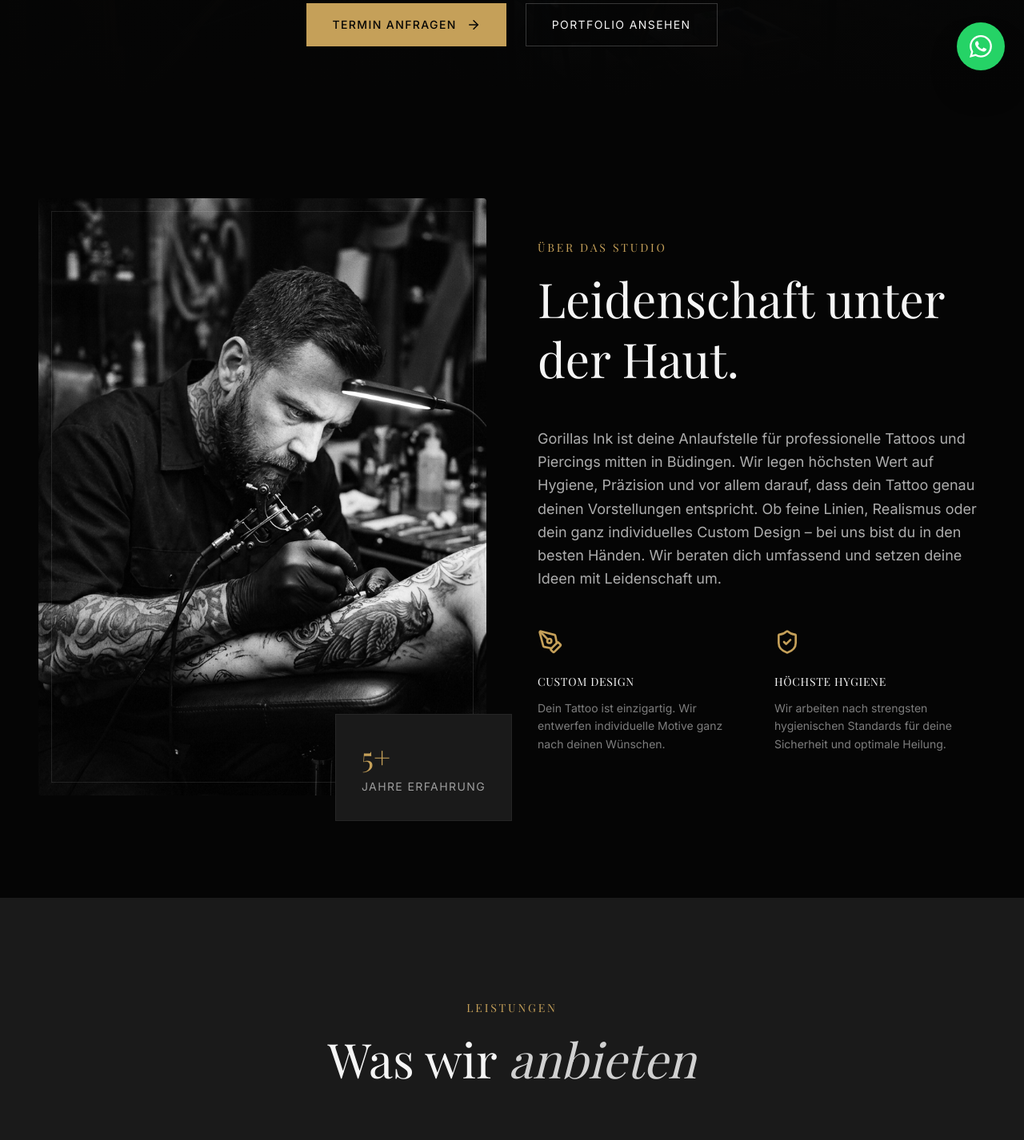
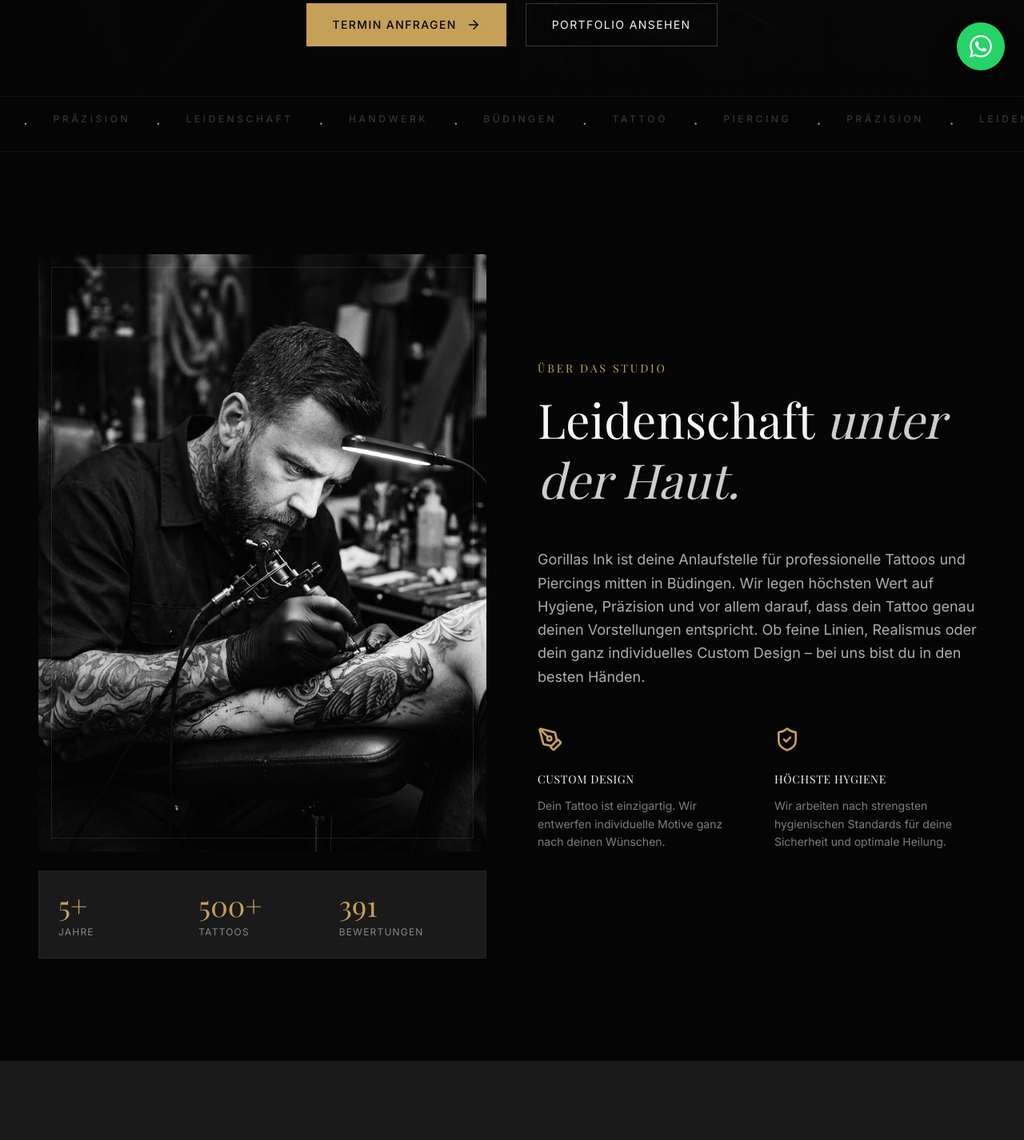
Before and after one commit to moebss/GorillasInk, a React (Vite) app: page / in a window 1280 px wide. Shown: the part 680-2106 px from the top of the page at 80% size. Built offline with nearby package versions, Linux system fonts and the light colour scheme; a web font is replaced by a local one.

Commit message:
feat: Add Marquee, animated counters and hover-reveal portfolio (Awwwards patterns)

```diff
--- a/src/App.tsx
+++ b/src/App.tsx
@@ -1,6 +1,7 @@
 
 import Navbar from './components/Navbar';
 import Hero from './components/Hero';
+import Marquee from './components/Marquee';
 import Services from './components/Services';
 import About from './components/About';
 import Portfolio from './components/Portfolio';
@@ -16,8 +17,10 @@ function App() {
     <div className="bg-darker min-h-screen text-light font-sans">
       <Navbar />
       <Hero />
+      <Marquee />
       <About />
       <Services />
+      <Marquee />
       <Portfolio />
       <Process />
       <Booking />
--- a/src/components/About.tsx
+++ b/src/components/About.tsx
@@ -1,30 +1,108 @@
+import { useEffect, useRef, useState } from 'react';
 import { motion } from 'motion/react';
 import { PenTool, ShieldCheck } from 'lucide-react';
+import aboutImg from '../images/about.png';
 
-import aboutImg from '../images/about.png';
+// Animated number counter hook
+function useCounter(target: number, duration = 2000, inView: boolean) {
+  const [count, setCount] = useState(0);
+
+  useEffect(() => {
+    if (!inView) return;
+    let startTime: number | null = null;
+    const step = (timestamp: number) => {
+      if (!startTime) startTime = timestamp;
+      const progress = Math.min((timestamp - startTime) / duration, 1);
+      // Ease out cubic
+      const eased = 1 - Math.pow(1 - progress, 3);
+      setCount(Math.round(eased * target));
+      if (progress < 1) requestAnimationFrame(step);
+    };
+    requestAnimationFrame(step);
+  }, [inView, target, duration]);
+
+  return count;
+}
+
+function StatCounter({ value, suffix, label }: { value: number; suffix: string; label: string }) {
+  const ref = useRef<HTMLDivElement>(null);
+  const [inView, setInView] = useState(false);
+  const count = useCounter(value, 1800, inView);
+
+  useEffect(() => {
+    const observer = new IntersectionObserver(
+      ([entry]) => { if (entry.isIntersecting) setInView(true); },
+      { threshold: 0.5 }
+    );
+    if (ref.current) observer.observe(ref.current);
+    return () => observer.disconnect();
+  }, []);
+
+  return (
+    <div ref={ref} className="flex flex-col">
+      <span className="font-serif text-4xl text-gold leading-none">
+        {count}{suffix}
+      </span>
+      <span className="text-xs uppercase tracking-widest text-light/50 mt-2">{label}</span>
+    </div>
+  );
+}
 
 export default function About() {
   return (
     <section id="about" className="py-32 bg-darker relative">
       <div className="max-w-7xl mx-auto px-6 md:px-12">
         <div className="grid lg:grid-cols-2 gap-16 items-center">
-          <motion.div initial={{ opacity: 0, x: -50 }} whileInView={{ opacity: 1, x: 0 }} viewport={{ once: true }} transition={{ duration: 0.8 }} className="relative">
+          <motion.div
+            initial={{ opacity: 0, x: -50 }}
+            whileInView={{ opacity: 1, x: 0 }}
+            viewport={{ once: true }}
+            transition={{ duration: 0.8 }}
+            className="relative"
+          >
             <div className="aspect-[3/4] overflow-hidden rounded-sm relative">
-              <img src={aboutImg} alt="Studio Interior" className="w-full h-full object-cover grayscale hover:grayscale-0 transition-all duration-700" referrerPolicy="no-referrer" />
+              <img
+                src={aboutImg}
+                alt="Studio Interior"
+                className="w-full h-full object-cover grayscale hover:grayscale-0 transition-all duration-700"
+              />
               <div className="absolute inset-0 border border-white/10 m-4 pointer-events-none"></div>
             </div>
-            <div className="absolute -bottom-8 -right-8 bg-anthracite p-8 border border-white/5 hidden md:block">
-              <p className="font-serif text-4xl text-gold mb-2">5+</p>
-              <p className="text-sm uppercase tracking-widest text-light/60">Jahre Erfahrung</p>
+
+            {/* Stats strip — replaces the old static badge */}
+            <div className="grid grid-cols-3 gap-4 mt-6 p-6 bg-anthracite border border-white/5">
+              <StatCounter value={5} suffix="+" label="Jahre" />
+              <StatCounter value={500} suffix="+" label="Tattoos" />
+              <StatCounter value={391} suffix="" label="Bewertungen" />
             </div>
           </motion.div>
 
-          <motion.div initial={{ opacity: 0, x: 50 }} whileInView={{ opacity: 1, x: 0 }} viewport={{ once: true }} transition={{ duration: 0.8, delay: 0.2 }}>
-            <motion.h2 initial={{ opacity: 0, y: 20 }} whileInView={{ opacity: 1, y: 0 }} viewport={{ once: true }} className="text-gold uppercase tracking-[0.2em] text-sm mb-4">Über das Studio</motion.h2>
-            <motion.h3 initial={{ opacity: 0, y: 20 }} whileInView={{ opacity: 1, y: 0 }} viewport={{ once: true }} transition={{ delay: 0.2 }} className="font-serif text-4xl md:text-6xl text-light leading-tight mb-12">Leidenschaft unter der Haut.</motion.h3>
+          <motion.div
+            initial={{ opacity: 0, x: 50 }}
+            whileInView={{ opacity: 1, x: 0 }}
+            viewport={{ once: true }}
+            transition={{ duration: 0.8, delay: 0.2 }}
+          >
+            <motion.h2
+              initial={{ opacity: 0, y: 20 }}
+              whileInView={{ opacity: 1, y: 0 }}
+              viewport={{ once: true }}
+              className="text-gold uppercase tracking-[0.2em] text-sm mb-4"
+            >
+              Über das Studio
+            </motion.h2>
+            <motion.h3
+              initial={{ opacity: 0, y: 20 }}
+              whileInView={{ opacity: 1, y: 0 }}
+              viewport={{ once: true }}
+              transition={{ delay: 0.2 }}
+              className="font-serif text-4xl md:text-6xl text-light leading-tight mb-12"
+            >
+              Leidenschaft <span className="italic text-white/80">unter der Haut.</span>
+            </motion.h3>
 
             <p className="text-light/70 leading-relaxed mb-12 text-lg">
-              Gorillas Ink ist deine Anlaufstelle für professionelle Tattoos und Piercings mitten in Büdingen. Wir legen höchsten Wert auf Hygiene, Präzision und vor allem darauf, dass dein Tattoo genau deinen Vorstellungen entspricht. Ob feine Linien, Realismus oder dein ganz individuelles Custom Design – bei uns bist du in den besten Händen. Wir beraten dich umfassend und setzen deine Ideen mit Leidenschaft um.
+              Gorillas Ink ist deine Anlaufstelle für professionelle Tattoos und Piercings mitten in Büdingen. Wir legen höchsten Wert auf Hygiene, Präzision und vor allem darauf, dass dein Tattoo genau deinen Vorstellungen entspricht. Ob feine Linien, Realismus oder dein ganz individuelles Custom Design – bei uns bist du in den besten Händen.
             </p>
 
             <div className="grid sm:grid-cols-2 gap-8">
--- /dev/null
+++ b/src/components/Marquee.tsx
@@ -0,0 +1,54 @@
+// Infinitely scrolling marquee strip — pure CSS animation, zero dependencies
+// Place between any two sections for a premium Awwwards-style divider
+
+const WORDS = [
+  "TATTOO",
+  "·",
+  "PIERCING",
+  "·",
+  "PRÄZISION",
+  "·",
+  "LEIDENSCHAFT",
+  "·",
+  "HANDWERK",
+  "·",
+  "BÜDINGEN",
+  "·",
+];
+
+export default function Marquee() {
+  // Duplicate the words so the seamless loop works
+  const repeated = [...WORDS, ...WORDS, ...WORDS];
+
+  return (
+    <div className="overflow-hidden py-5 bg-darker border-y border-white/5 select-none">
+      <div
+        className="flex gap-8 whitespace-nowrap"
+        style={{
+          animation: "marquee 30s linear infinite",
+          width: "max-content",
+        }}
+      >
+        {repeated.map((word, i) => (
+          <span
+            key={i}
+            className={
+              word === "·"
+                ? "text-gold text-lg"
+                : "text-light/20 text-xs uppercase tracking-[0.3em] font-medium"
+            }
+          >
+            {word}
+          </span>
+        ))}
+      </div>
+
+      <style>{`
+        @keyframes marquee {
+          0%   { transform: translateX(0); }
+          100% { transform: translateX(-33.333%); }
+        }
+      `}</style>
+    </div>
+  );
+}
```
Also changed, not shown: src/components/Portfolio.tsx (+85 -44 lines).
